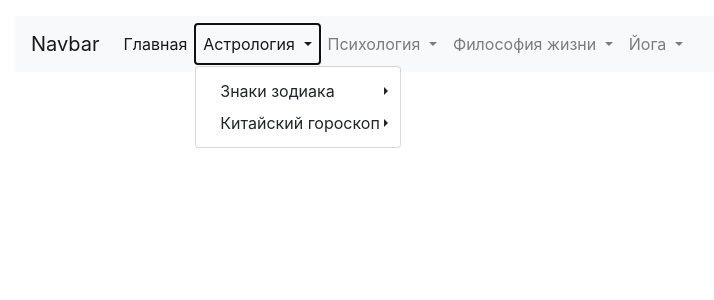
After one commit to vladuchebavip/astrologia, a Flask app: template templates/new_base.html in a window 1280 px wide, after a click on "Астрология". The commit adds this page. Shown: the top 300 px of the page, without its empty margins (70-784 px from the left). Run offline with Flask 2, Linux system fonts and the light colour scheme; the template is opened without the code that fills it, so the values that code supplies are empty; some libraries are stand-ins or nearby versions.

Commit message:
Menu corrected

```diff
--- a/app.py
+++ b/app.py
@@ -8,5 +8,12 @@ def home():  # put application's code here
     return render_template('base.html')
 
 
+@app.route('/test')
+def test():  # put application's code here
+    return render_template('test.html')
+
+
+
+
 if __name__ == '__main__':
     app.run()
--- /dev/null
+++ b/static/dist/css/bootstrap-submenu.css
@@ -0,0 +1,29 @@
+.dropdown-submenu.dropright .dropdown-menu {
+  margin-left: 1px;
+}
+
+.dropdown-submenu.dropleft .dropdown-menu {
+  margin-right: 1px;
+}
+
+[x-placement^="bottom-"] .dropdown-submenu .dropdown-menu,
+.navbar .dropdown-submenu .dropdown-menu {
+  bottom: auto;
+  margin-top: calc(-0.5rem - 1px);
+}
+
+[x-placement^="top-"] .dropdown-submenu .dropdown-menu {
+  top: auto;
+  bottom: 0;
+  margin-bottom: calc(-0.5rem - 1px);
+}
+
+.dropdown-submenu.dropright > .dropdown-toggle {
+  display: flex;
+  justify-content: space-between;
+  align-items: center;
+}
+
+.dropdown-submenu.dropright > .dropdown-toggle::after {
+  margin-right: -12px;
+}
--- /dev/null
+++ b/static/dist/css/bootstrap-submenu.min.css
@@ -0,0 +1,2 @@
+.dropdown-submenu.dropright .dropdown-menu{margin-left:1px}.dropdown-submenu.dropleft .dropdown-menu{margin-right:1px}.navbar .dropdown-submenu .dropdown-menu,[x-placement^=bottom-] .dropdown-submenu .dropdown-menu{bottom:auto;margin-top:calc(-.5rem - 1px)}[x-placement^=top-] .dropdown-submenu .dropdown-menu{top:auto;bottom:0;margin-bottom:calc(-.5rem - 1px)}.dropdown-submenu.dropright>.dropdown-toggle{display:flex;justify-content:space-between;align-items:center}.dropdown-submenu.dropright>.dropdown-toggle::after{margin-right:-12px}
+/*# sourceMappingURL=bootstrap-submenu.min.css.map */
--- /dev/null
+++ b/templates/new_base.html
@@ -0,0 +1,171 @@
+<!DOCTYPE html>
+<html lang="en">
+
+<head>
+    <meta charset="utf-8">
+
+    <meta name="viewport" content="width=device-width, user-scalable=no">
+    <meta name="description" content="Bootstrap Sub-Menus">
+    <meta name="keywords" content="bootstrap dropdown jquery-plugin submenu">
+    <meta name="author" content="Vasilii A.">
+    <meta name="robots" content="nofollow">
+    <meta name="google" content="notranslate">
+
+    <title>Bootstrap-submenu</title>
+
+    <link rel="stylesheet" href="https://cdn.jsdelivr.net/npm/bootstrap@4.6.0/dist/css/bootstrap.css">
+    <link rel="stylesheet" href="/static/dist/css/bootstrap-submenu.css">
+    <link rel="stylesheet" href="https://cdn.jsdelivr.net/npm/bootstrap-icons@1.3.0/font/bootstrap-icons.css">
+    <link rel="stylesheet" href="https://unpkg.com/@highlightjs/cdn-assets@10.5.0/styles/default.min.css">
+    <link rel="stylesheet" href="/static/css/docs.css">
+
+    <script src="https://code.jquery.com/jquery-3.5.1.slim.js" defer></script>
+    <script src="https://cdn.jsdelivr.net/npm/popper.js@1.16.1/dist/umd/popper.js" defer></script>
+    <script src="https://cdn.jsdelivr.net/npm/bootstrap@4.6.0/dist/js/bootstrap.js" defer></script>
+    <script src="https://unpkg.com/@highlightjs/cdn-assets@10.5.0/highlight.js" defer></script>
+    <script src="/static/dist/js/bootstrap-submenu.js" defer></script>
+    <script src="/static/js/docs.js" defer></script>
+</head>
+
+<body>
+<div class="container py-3" id="container">
+
+
+    <nav class="navbar navbar-light bg-light navbar-expand-sm mb-3">
+        <a class="navbar-brand">Navbar</a>
+
+        <button class="navbar-toggler" type="button" data-toggle="collapse" data-target=".navbar-collapse">
+            <span class="navbar-toggler-icon"></span>
+        </button>
+
+        <div class="collapse navbar-collapse">
+            <ul class="navbar-nav mr-auto">
+                <li class="nav-item">
+                    <a class="nav-link active" aria-current="page" href="#">Главная</a>
+                </li>
+
+                <li class="nav-item dropdown">
+                    <a class="nav-link dropdown-toggle" tabindex="0" data-toggle="dropdown" data-submenu>
+                        Астрология
+                    </a>
+
+                    <div class="dropdown-menu">
+                        <div class="dropdown dropright dropdown-submenu">
+                            <button class="dropdown-item dropdown-toggle" type="button" data-toggle="dropdown">Знаки
+                                зодиака
+                            </button>
+                            <div class="dropdown-menu">
+
+                                <button class="dropdown-item" type="button">Овен</button>
+                                <button class="dropdown-item" type="button">Телец</button>
+                                <button class="dropdown-item" type="button">Близнец</button>
+                                <button class="dropdown-item" type="button">Рак</button>
+                                <button class="dropdown-item" type="button">Лев</button>
+                                <button class="dropdown-item" type="button">Дева</button>
+                                <button class="dropdown-item" type="button">Весы</button>
+                                <button class="dropdown-item" type="button">Скорпион</button>
+                                <button class="dropdown-item" type="button">Стрелец</button>
+                                <button class="dropdown-item" type="button">Козерог</button>
+                                <button class="dropdown-item" type="button">Водолей</button>
+                                <button class="dropdown-item" type="button">Рыба</button>
+                            </div>
+                        </div>
+
+                        <div class="dropdown dropright dropdown-submenu">
+                            <button class="dropdown-item dropdown-toggle" type="button" data-toggle="dropdown">
+                                Китайский гороскоп
+                            </button>
+                            <div class="dropdown-menu">
+                                <button class="dropdown-item" type="button">Год Крысы</button>
+                                <button class="dropdown-item" type="button">Год Быка</button>
+                                <button class="dropdown-item" type="button">Год Тигра</button>
+                                <button class="dropdown-item" type="button">Год Кота</button>
+                                <button class="dropdown-item" type="button">Год Дракона</button>
+                                <button class="dropdown-item" type="button">Год Змеи</button>
+                                <button class="dropdown-item" type="button">Год Коня</button>
+                                <button class="dropdown-item" type="button">Год Овцы</button>
+                                <button class="dropdown-item" type="button">Год Обезьяны</button>
+                                <button class="dropdown-item" type="button">Год Петуха</button>
+                                <button class="dropdown-item" type="button">Год Собаки</button>
+                                <button class="dropdown-item" type="button">Год Кабана</button>
+                            </div>
+                        </div>
+
+                    </div>
+
+                </li>
+
+                <li class="nav-item dropdown">
+                    <a class="nav-link dropdown-toggle" tabindex="0" data-toggle="dropdown" data-submenu>
+                        Психология
+                    </a>
+
+                    <div class="dropdown-menu">
+
+                        <button class="dropdown-item" type="button">Системно-векторная психология</button>
+                        <button class="dropdown-item" type="button">Темпераменты</button>
+                        <button class="dropdown-item" type="button">Эмоциональное выражение</button>
+
+
+                    </div>
+                </li>
+
+                <li class="nav-item dropdown">
+                    <a class="nav-link dropdown-toggle" tabindex="0" data-toggle="dropdown" data-submenu>
+                        Философия жизни
+                    </a>
+
+                    <div class="dropdown-menu">
+
+                        <button class="dropdown-item" type="button">343243</button>
+                        <button class="dropdown-item" type="button">23423423</button>
+                        <button class="dropdown-item" type="button">23423</button>
+
+
+                    </div>
+                </li>
+
+                <li class="nav-item dropdown">
+                    <a class="nav-link dropdown-toggle" tabindex="0" data-toggle="dropdown" data-submenu>
+                        Йога
+                    </a>
+
+                    <div class="dropdown-menu">
+                        <div class="dropdown dropright dropdown-submenu">
+                            <button class="dropdown-item dropdown-toggle" type="button" data-toggle="dropdown">Семь чакр
+                            </button>
+                            <div class="dropdown-menu">
+
+                                <button class="dropdown-item" type="button">Муладхара</button>
+                                <button class="dropdown-item" type="button">Свадхистана</button>
+                                <button class="dropdown-item" type="button">Манипура</button>
+                                <button class="dropdown-item" type="button">Анахата</button>
+                                <button class="dropdown-item" type="button">Вишудха</button>
+                                <button class="dropdown-item" type="button">Аджна</button>
+                                <button class="dropdown-item" type="button">Сахасрара</button>
+                                <button class="dropdown-item" type="button">Скорпион</button>
+                                <button class="dropdown-item" type="button">Стрелец</button>
+                                <button class="dropdown-item" type="button">Козерог</button>
+                                <button class="dropdown-item" type="button">Водолей</button>
+                                <button class="dropdown-item" type="button">Рыба</button>
+                            </div>
+                        </div>
+
+                    </div>
+
+                </li>
+
+            </ul>
+        </div>
+    </nav>
+
+
+</div>
+
+<a class="js-scroll-top scroll-top btn btn-primary btn-sm hidden" href="#container" hidden>
+    <svg xmlns="http://www.w3.org/2000/svg" width="16" height="16" fill="currentColor" viewBox="0 0 16 16">
+        <path d="M7.247 4.86l-4.796 5.481c-.566.647-.106 1.659.753 1.659h9.592a1 1 0 0 0 .753-1.659l-4.796-5.48a1 1 0 0 0-1.506 0z"/>
+    </svg>
+</a>
+</body>
+</html>
```
Also changed, not shown: static/css/bootstrap-submenu.css (added, +29 -0 lines), static/dist/js/bootstrap-submenu.min.js (added, +1 -0 lines), templates/base.html (+21 -15 lines), static/dist/js/bootstrap-submenu.js (added), static/js/bootstrap-submenu.js (added), 1 other file.
